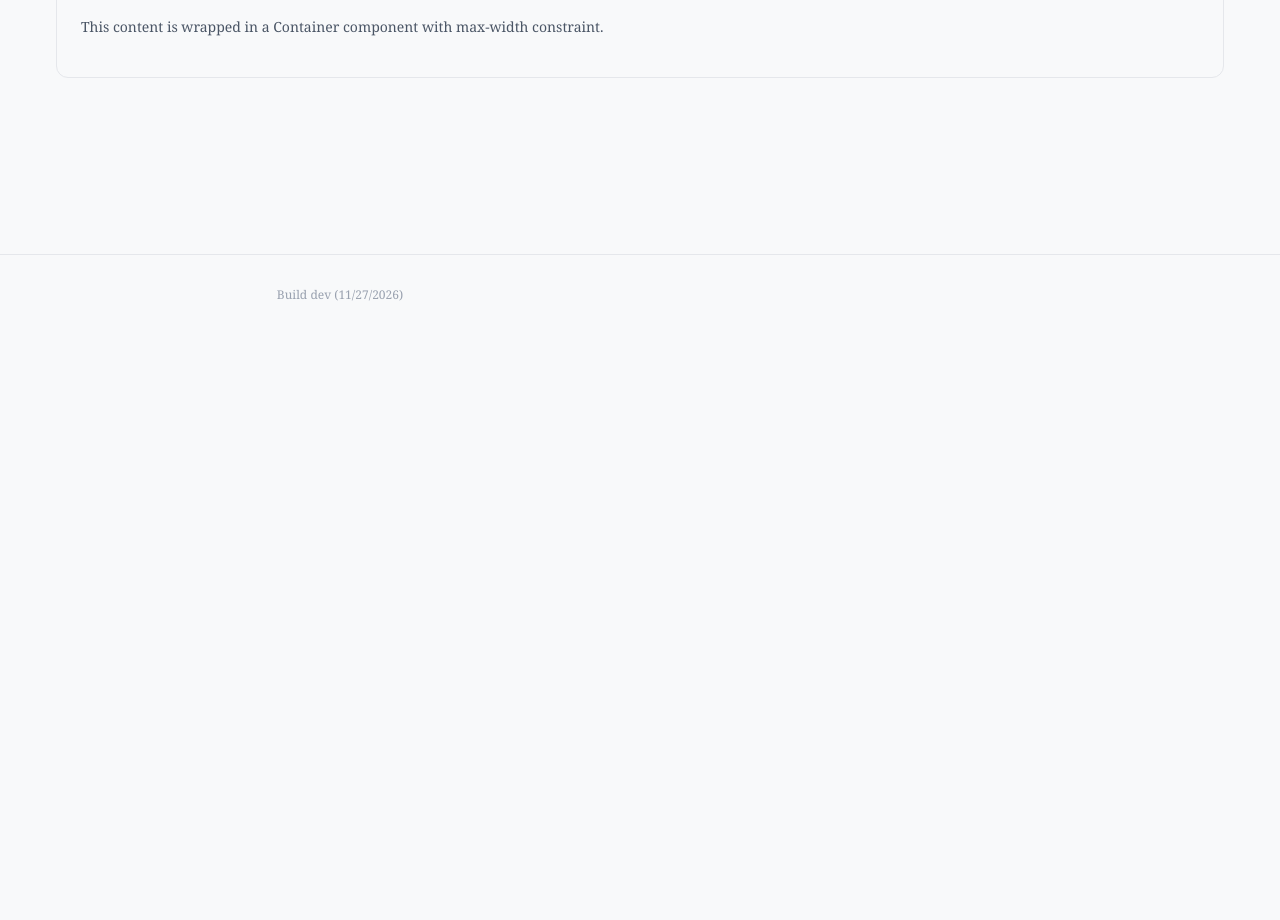
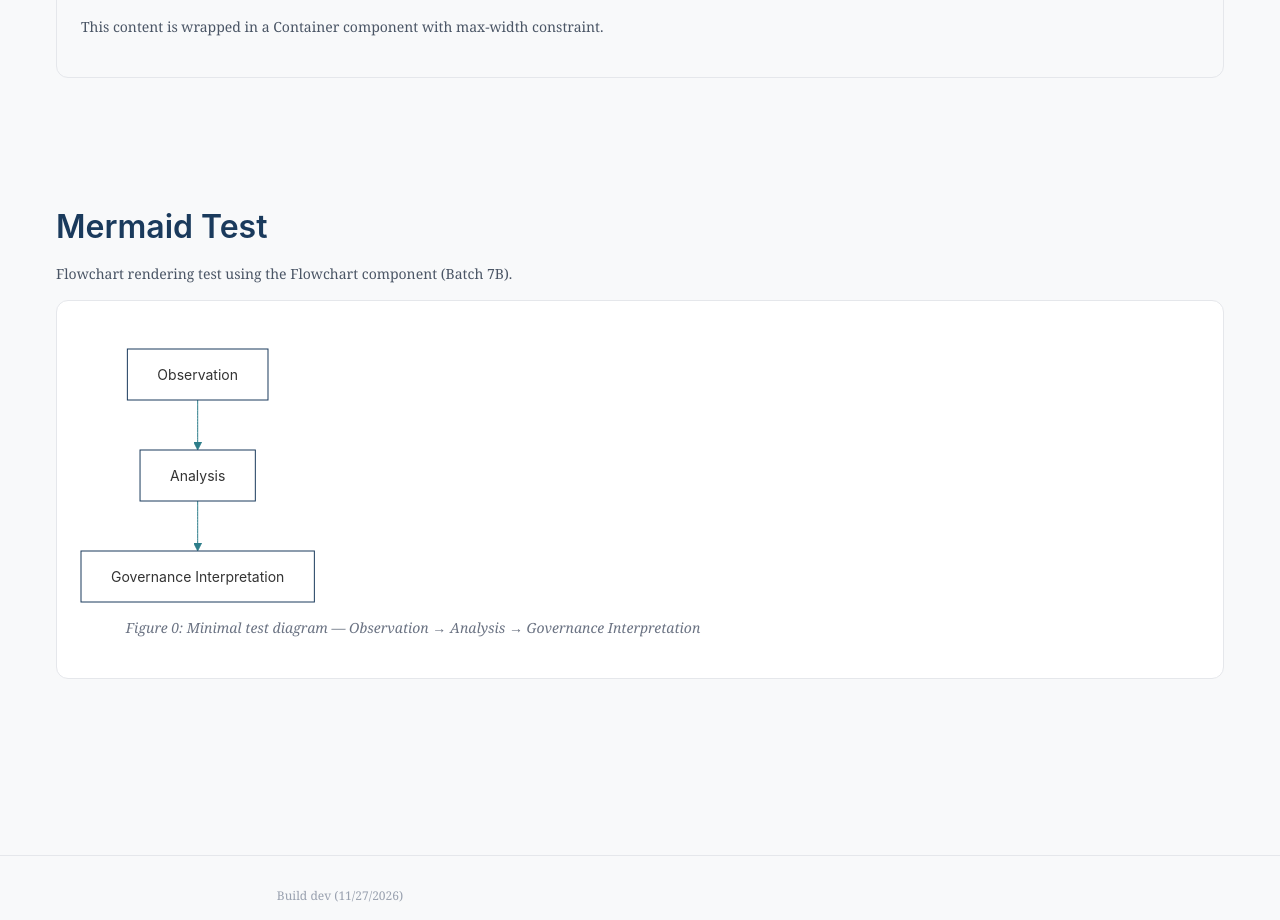
Before and after one commit to simon947161/climate-leadership, a Next.js app: page /design-system in a window 1280 px wide. Shown: the part 2460-3380 px from the top of the page. Before the commit the page ends 2779 px from the top, so only its background shows below. Built offline with nearby package versions, Linux system fonts and the light colour scheme.

Commit message:
feat(Batch 7B): add Flowchart component with Mermaid test on /design-system

```diff
--- a/package.json
+++ b/package.json
@@ -11,6 +11,7 @@
   "dependencies": {
     "@types/d3": "^7.4.3",
     "d3": "^7.9.0",
+    "mermaid": "^11.16.0",
     "next": "16.2.10",
     "react": "19.2.4",
     "react-dom": "19.2.4",
--- a/src/app/design-system/page.tsx
+++ b/src/app/design-system/page.tsx
@@ -1,6 +1,7 @@
 import Container from '@/components/Container';
 import Section from '@/components/Section';
 import Prose from '@/components/Prose';
+import Flowchart from '@/components/Flowchart';
 
 export const metadata = {
   title: 'Design System - Climate Leadership',
@@ -117,6 +118,24 @@ export default function DesignSystemPage() {
           </div>
         </Section>
 
+        {/* ---- Mermaid Test ---- */}
+        <div id="mermaid-test"><Section spacing="md">
+          <h2>Mermaid Test</h2>
+          <p className="text-sm text-gray-600 mb-4">
+            Flowchart rendering test using the Flowchart component (Batch 7B).
+          </p>
+          <div className="border border-gray-200 rounded-lg p-4 bg-white">
+            <Flowchart
+              chart={`
+                graph TD
+                  A[Observation] --> B[Analysis]
+                  B --> C[Governance Interpretation]
+              `}
+              caption="Figure 0: Minimal test diagram — Observation → Analysis → Governance Interpretation"
+            />
+          </div>
+        </Section></div>
+
       </Section>
     </Container>
   );
--- /dev/null
+++ b/src/components/Flowchart.tsx
@@ -0,0 +1,78 @@
+'use client';
+
+import { useEffect, useRef, useId } from 'react';
+
+interface FlowchartProps {
+  chart: string;
+  caption?: string;
+  className?: string;
+}
+
+export default function Flowchart({ chart, caption, className = '' }: FlowchartProps) {
+  const containerRef = useRef<HTMLDivElement>(null);
+  const id = useId().replace(/[:.]/g, '-');
+  const hasRendered = useRef(false);
+
+  useEffect(() => {
+    // Only run once
+    if (hasRendered.current) return;
+    hasRendered.current = true;
+
+    let cancelled = false;
+
+    (async () => {
+      const mermaid = await import('mermaid');
+
+      mermaid.default.initialize({
+        startOnLoad: false,
+        theme: 'default',
+        themeVariables: {
+          primaryColor: '#1A3A5C',
+          primaryTextColor: '#ffffff',
+          primaryBorderColor: '#1A3A5C',
+          lineColor: '#2D7D8A',
+          secondaryColor: '#F0F4F8',
+          tertiaryColor: '#F8F9FA',
+          mainBkg: '#ffffff',
+          nodeBorder: '#1A3A5C',
+          clusterBkg: '#F8F9FA',
+          clusterBorder: '#D1D5DB',
+          fontFamily: 'Inter, system-ui, sans-serif',
+          fontSize: '14px',
+        },
+      });
+
+      if (cancelled) return;
+
+      try {
+        const { svg } = await mermaid.default.render(`mermaid-${id}`, chart);
+        if (containerRef.current && !cancelled) {
+          containerRef.current.innerHTML = svg;
+        }
+      } catch (err) {
+        console.error('Mermaid render error:', err);
+        if (containerRef.current && !cancelled) {
+          containerRef.current.innerHTML = `<pre class="text-red-500 text-sm">Mermaid render failed: ${(err as Error).message}</pre>`;
+        }
+      }
+    })();
+
+    return () => {
+      cancelled = true;
+    };
+  }, [chart, id]);
+
+  return (
+    <div className={`flowchart-wrapper my-6 ${className}`}>
+      <div
+        ref={containerRef}
+        className="overflow-x-auto overflow-y-hidden"
+        style={{ touchAction: 'pan-x' }}
+        aria-label={caption || 'Flowchart diagram'}
+      />
+      {caption && (
+        <p className="text-sm text-gray-500 text-center mt-2 italic">{caption}</p>
+      )}
+    </div>
+  );
+}
```
Also changed, not shown: 1 other file (tests, documents, lock files or other folders).
